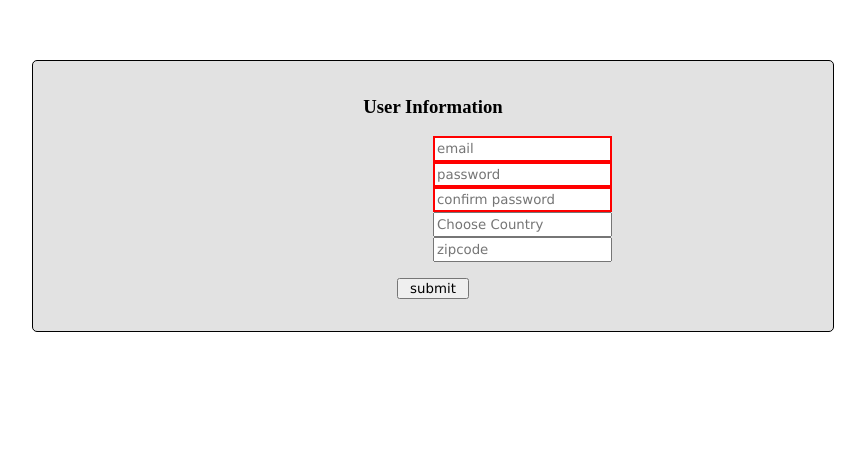
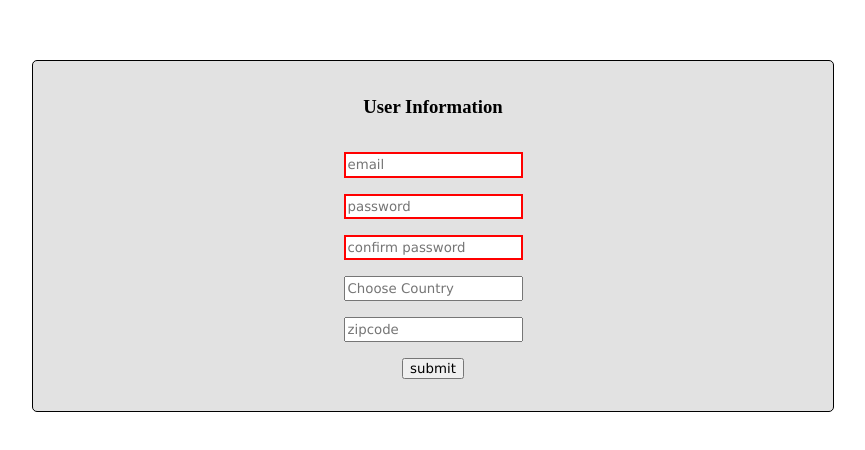
Before and after one commit to blitheryjibits/user-validation-form, a plain HTML site: page index.html in a window 1280 px wide. Shown: the part 180-630 px from the top of the page, without its empty margins (207-1072 px from the left). Drawn offline with Linux system fonts and the light colour scheme.

Commit message:
Removed - the grid columns from 2 to 1 to reflect the changes in the html file that placed the label values as placeholders in the input fields.

```diff
--- a/style.css
+++ b/style.css
@@ -22,7 +22,7 @@ body{
 
 form {
     display: grid;
-    grid-template-columns: repeat(2, 1fr);
+    /* grid-template-columns: repeat(2, 1fr); */
     align-items: center;
 }
 
@@ -41,7 +41,7 @@ input:invalid {
 
 .submit-btn {
     margin: 1rem;
-    width: 20%;
-    grid-column: 1 / 3;
+    /* width: 20%; */
+    /* grid-column: 1 / 3; */
     justify-self: center;
 }
```
